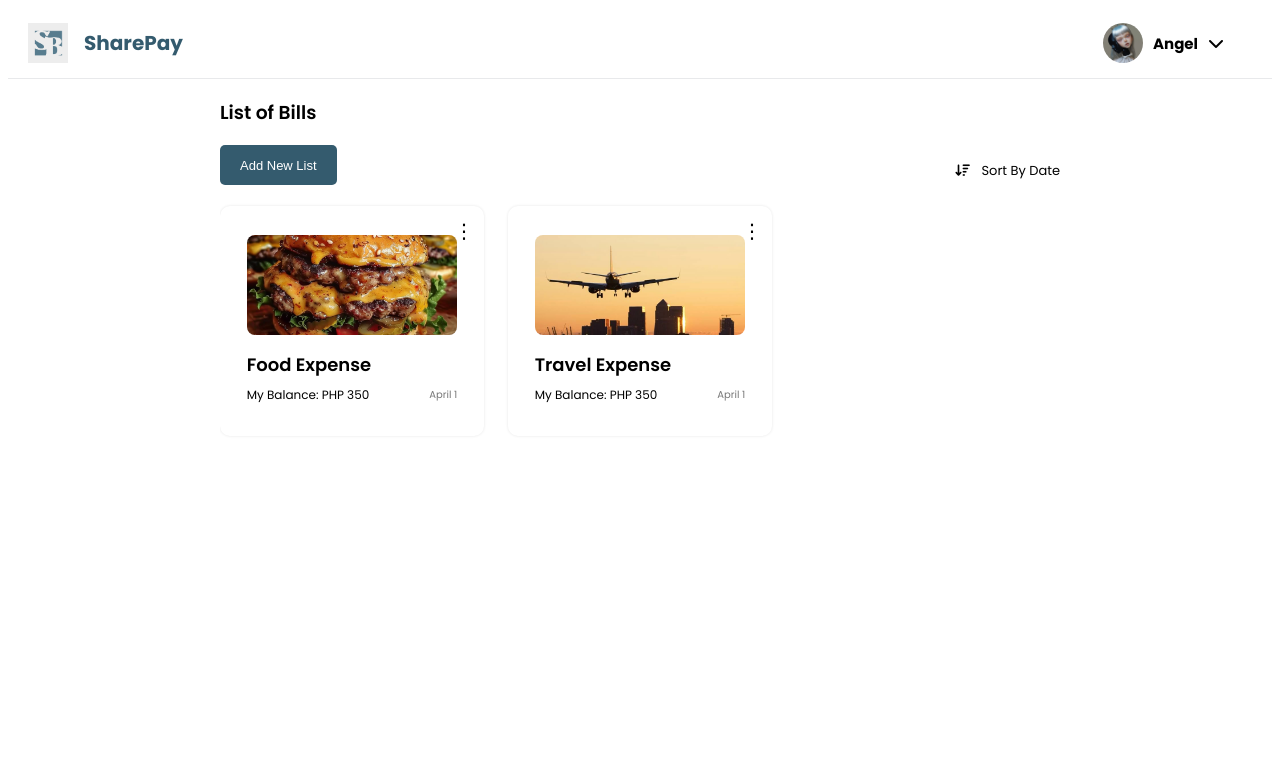
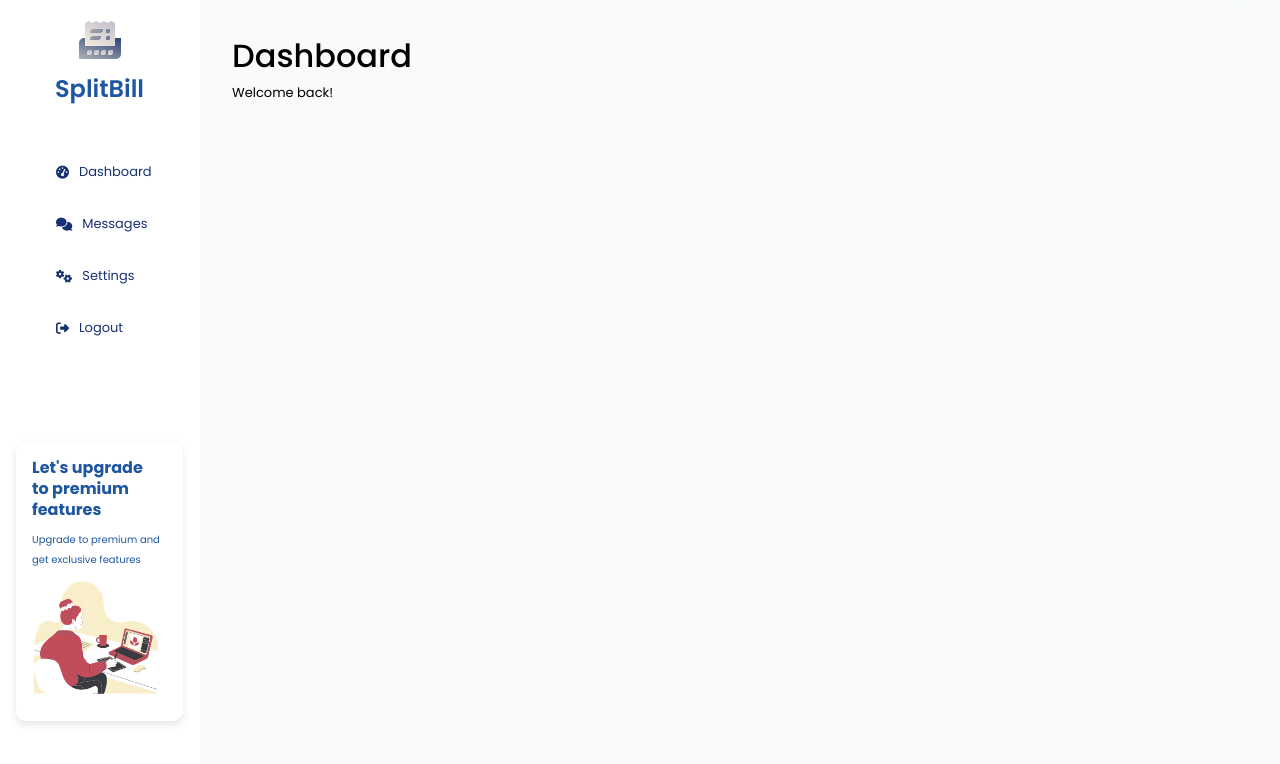
Before and after one commit to scyyythe/client, a React (Vite) app: page /dashboard in a window 1280 px wide. Shown: the top 764 px of the page. Built offline with nearby package versions, Linux system fonts and the light colour scheme.

Commit message:
new dashboard

```diff
--- a/src/App.jsx
+++ b/src/App.jsx
@@ -8,12 +8,12 @@ import Forgot from "./pages/Forgot";
 import Reset from "./pages/ResetPassword";
 import Guest from "./pages/guest/Guest";
 import ViewGuestBill from "./pages/guest/ViewBill";
-import UserDashboard from "./pages/StandardUser/UserDashboard";
 import ListView from "./pages/StandardUser/ListView";
 import AddList from "./pages/StandardUser/AddList";
 import SendCode from "./pages/StandardUser/SendCode";
 import Settings from "./pages/Settings";
 import Archived from "./pages/Archived";
+import StandardDashboard from "./pages/StandardUser/StandardDashboard";
 function AnimatedRoutes() {
   const location = useLocation();
 
@@ -27,7 +27,7 @@ function AnimatedRoutes() {
         <Route path="/reset" element={<Reset />} />
         <Route path="/guest" element={<Guest />} />
         <Route path="/guest-bill" element={<ViewGuestBill />} />
-        <Route path="/dashboard" element={<UserDashboard />} />
+        <Route path="/dashboard" element={<StandardDashboard />} />
         <Route path="/list-view" element={<ListView />} />
         <Route path="/add-list" element={<AddList />} />
         <Route path="/send-code" element={<SendCode />} />
--- /dev/null
+++ b/src/components/Settings.jsx
@@ -0,0 +1,12 @@
+import React from "react";
+
+function Settings() {
+  return (
+    <div>
+      <h1>Settings</h1>
+      <p>Here you can change your preferences and account settings.</p>
+    </div>
+  );
+}
+
+export default Settings;
--- /dev/null
+++ b/src/pages/StandardUser/StandardDashboard.jsx
@@ -0,0 +1,56 @@
+import React, { useState } from "react";
+import "../../styles/Standard.css";
+import Settings from "../../components/Settings";
+
+function StandardDashboard() {
+  const [activePage, setActivePage] = useState("dashboard");
+
+  const renderContent = () => {
+    switch (activePage) {
+      case "settings":
+        return <Settings />;
+      case "list":
+        return <div><h1>Messages</h1><p>This is your list view.</p></div>;
+      default:
+        return <div><h1>Dashboard</h1><p>Welcome back!</p></div>;
+    }
+  };
+
+  return (
+    <div className="dashboard">
+      <aside className="sidebar">
+        <div className="head-side">
+          <img src="/images/icons8-receipt-48.png" alt="Receipt Icon" />
+          <h1>SplitBill</h1>
+        </div>
+
+        <nav>
+          <a onClick={() => setActivePage("dashboard")}>
+            <i className="fas fa-tachometer-alt"></i> Dashboard
+          </a>
+          <a onClick={() => setActivePage("list")}>
+            <i className="fas fa-comments"></i> Messages
+          </a>
+          <a onClick={() => setActivePage("settings")}>
+            <i className="fas fa-cogs"></i> Settings
+          </a>
+          <a onClick={() => alert("Logging out...")}>
+            <i className="fas fa-sign-out-alt"></i> Logout
+          </a>
+        </nav>
+
+        <div className="foot">
+          <h4>Let's upgrade <br /> to premium features</h4>
+          <p>Upgrade to premium and get exclusive features</p>
+          <img src="/images/Untitled design.png" alt="Upgrade Images" />
+        </div>
+      </aside>
+
+      <main className="main">
+        {renderContent()}
+      </main>
+    </div>
+  );
+}
+
+export default StandardDashboard;
--- /dev/null
+++ b/src/styles/Standard.css
@@ -0,0 +1,106 @@
+/* Standard.css */
+@import url("https://fonts.googleapis.com/css2?family=Poppins:wght@300;400;500;600;700&display=swap");
+
+body {
+  font-family: "Poppins", sans-serif;
+}
+
+* {
+  margin: 0;
+  padding: 0;
+  box-sizing: border-box;
+}
+
+body, html {
+  height: 100%;
+  background-color: #F8FAFC;
+}
+.head-side h1{
+    color: #1e56a0;
+}
+.dashboard {
+  display: flex;
+  height: 100vh;
+}
+
+.sidebar {
+  width: 200px;
+  background: white;
+  border-right: 1px solid white;
+  padding: 1rem;
+}
+
+.sidebar nav {
+  display: flex;
+  flex-direction: column;
+  gap: 1rem;
+  cursor: pointer;
+  margin-top: 3rem;
+  margin-inline: 2rem;
+
+
+}
+
+.sidebar a {
+  text-decoration: none;
+  color: #163172;
+  font-size: 0.95rem;
+  font-size: 13px;
+  border-radius: 6px;
+  padding: 0.5rem;
+  display: flex;
+  align-items: center;
+  gap: 10px;
+  transition: background 0.2s ease;
+}
+
+.sidebar a:hover {
+  background: #f0f0f0;
+  color: #000;
+}
+
+.sidebar i {
+  font-size: 13px;
+}
+
+.main {
+  flex: 1;
+  padding: 2rem;
+  border-radius: 1rem;
+  background-color: #F8FAFC;
+  border-radius: 3rem;
+}
+
+.head-side {
+  text-align: center;
+}
+
+.head-side h1 {
+  font-weight: 600;
+}
+.foot {
+    color: #1e56a0;
+    padding: 1rem;
+    background-color: white;
+    border-radius: 10px;
+    box-sizing: border-box;
+    box-shadow: 0 4px 8px rgba(0, 0, 0, 0.1);
+    margin-top: 6rem;
+  }
+
+.foot h4{
+    line-height: 1.3;
+    margin-bottom: .6rem;
+}
+.foot p {
+  font-size: 10px;
+  line-height: 2;
+}
+.foot img {
+    width: 100%;
+    max-width: 150px;
+    height: auto;
+    object-fit: contain;
+    display: block;
+    margin: 0 auto;
+  }
```
Also changed, not shown: public/images/Untitled design.png (added), public/images/icons8-receipt-48.png (added).
